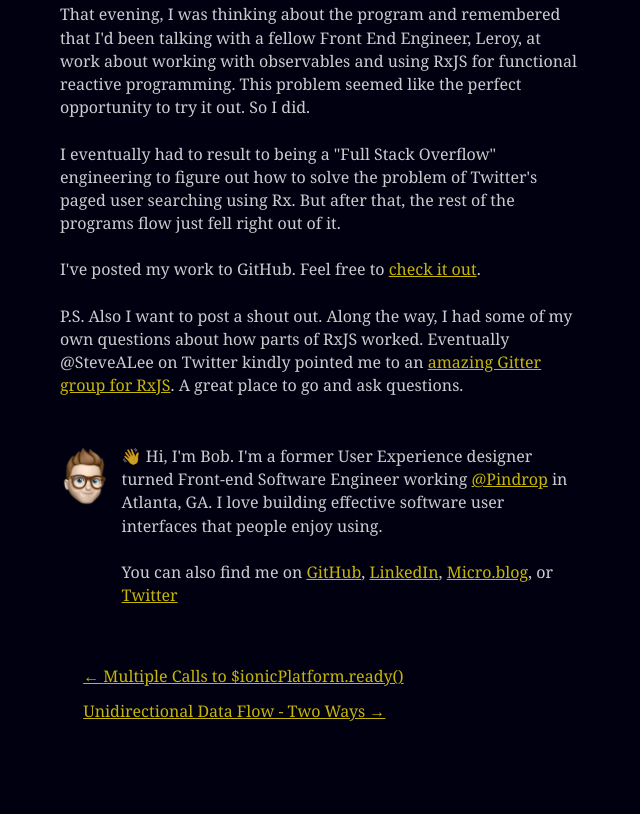
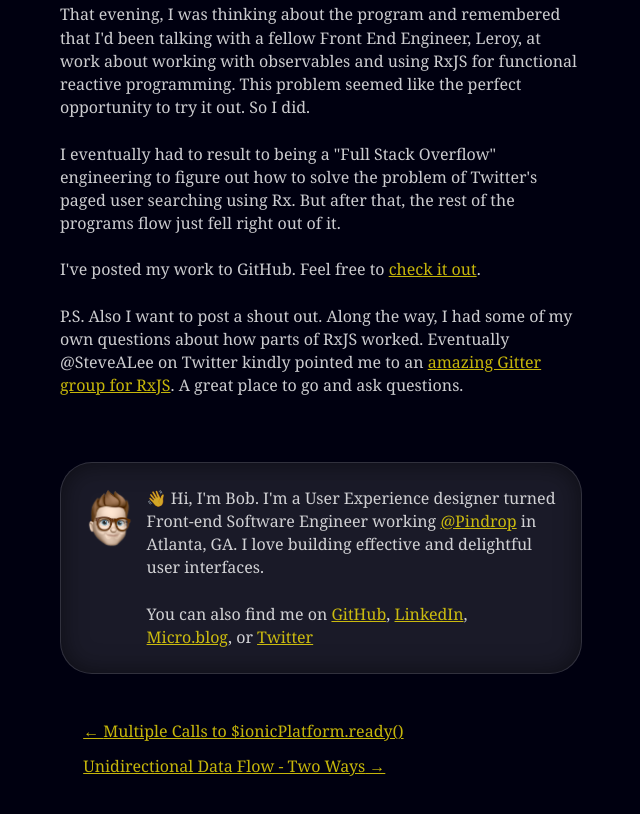
Before and after one commit to onetruebob/bob-tech-blog, a Gatsby site: page /an-rxjs-experiment/ in a window 1280 px wide. Shown: the part 485-1299 px from the top of the page, without its empty margins (319-959 px from the left). Before the commit the page ends 1278 px from the top, so only its background shows below. Built offline with nearby package versions, Linux system fonts and the light colour scheme; Gatsby itself is replaced by a stand-in of ours; some packages are replaced by stand-ins of ours; what typography-theme-github would draw is missing.

Commit message:
Styling and bio updates

```diff
--- a/src/components/bio.js
+++ b/src/components/bio.js
@@ -40,7 +40,12 @@ const Bio = () => {
     <div
       style={{
         display: `flex`,
-        marginBottom: rhythm(2.5),
+        marginBottom: rhythm(2),
+        backgroundColor: "rgba(255, 255, 255, 0.1)",
+        padding: "1.5em",
+        border: "1px solid rgba(255, 255, 255, 0.1)",
+        borderRadius: "2em",
+        boxShadow: "inset 0 0 25px rgba(0, 0, 0, 0.5)",
       }}
     >
       <Image
@@ -57,10 +62,9 @@ const Bio = () => {
           <span role="img" aria-label="waving hand emoji">
             👋
           </span>{" "}
-          Hi, I'm Bob. I'm a former User Experience designer turned Front-end
-          Software Engineer working{" "}
-          <a href="https://www.pindrop.com">@Pindrop</a> in Atlanta, GA. I love
-          building effective software user interfaces that people enjoy using.
+          Hi, I'm Bob. I'm a User Experience designer turned Front-end Software
+          Engineer working <a href="https://www.pindrop.com">@Pindrop</a> in
+          Atlanta, GA. I love building effective and delightful user interfaces.
         </p>
         <p style={{ marginBottom: 0 }}>
           You can also find me on{" "}
--- a/src/styles/global.css
+++ b/src/styles/global.css
@@ -4,21 +4,29 @@ body {
 }
 
 figure {
-  border: 1px solid #7d7d7d;
+  border: 1px solid rgba(255, 255, 255, 0.1);
   border-radius: 0.3em;
-  background-color: rgba(255, 255, 255, 0.2);
+  background-color: rgba(255, 255, 255, 0.1);
   overflow: hidden;
 }
 
 figcaption {
   text-align: center;
   color: rgba(255, 255, 255, 0.6);
-  border-top: 1px solid #7d7d7d;
+  border-top: 1px solid rgba(255, 255, 255, 0.2);
   padding: 0.5em 0;
 }
 
 a {
   color: rgba(247, 227, 9, 0.8);
+}
+
+hr {
+  border-top: 1px solid rgba(255, 255, 255, 0.2);
+}
+
+footer {
+  margin-top: 4em;
 }
 
 .line-numbers-rows {
--- a/src/templates/blog-post.js
+++ b/src/templates/blog-post.js
@@ -41,11 +41,6 @@ class BlogPostTemplate extends React.Component {
             </p>
           </header>
           <section dangerouslySetInnerHTML={{ __html: post.html }} />
-          <hr
-            style={{
-              marginBottom: rhythm(1),
-            }}
-          />
           <footer>
             <Bio />
           </footer>
--- a/src/utils/typography.js
+++ b/src/utils/typography.js
@@ -2,6 +2,18 @@ import Typography from "typography"
 import GithubTheme from "typography-theme-github"
 
 GithubTheme.overrideThemeStyles = ({ rhythm }) => ({
+  h1: {
+    borderBottom: "1px solid rgba(255, 255, 255, 0.2)",
+    paddingBottom: `calc(${rhythm(1 / 4)} - 1px)`,
+    marginBottom: rhythm(3 / 4),
+    marginTop: rhythm(1.5),
+  },
+  h2: {
+    borderBottom: "1px solid rgba(255, 255, 255, 0.2)",
+    paddingBottom: `calc(${rhythm(1 / 4)} - 1px)`,
+    marginBottom: rhythm(1 / 4),
+    marginTop: rhythm(1),
+  },
   blockquote: {
     borderLeft: "4px solid white",
     color: "white",
```
